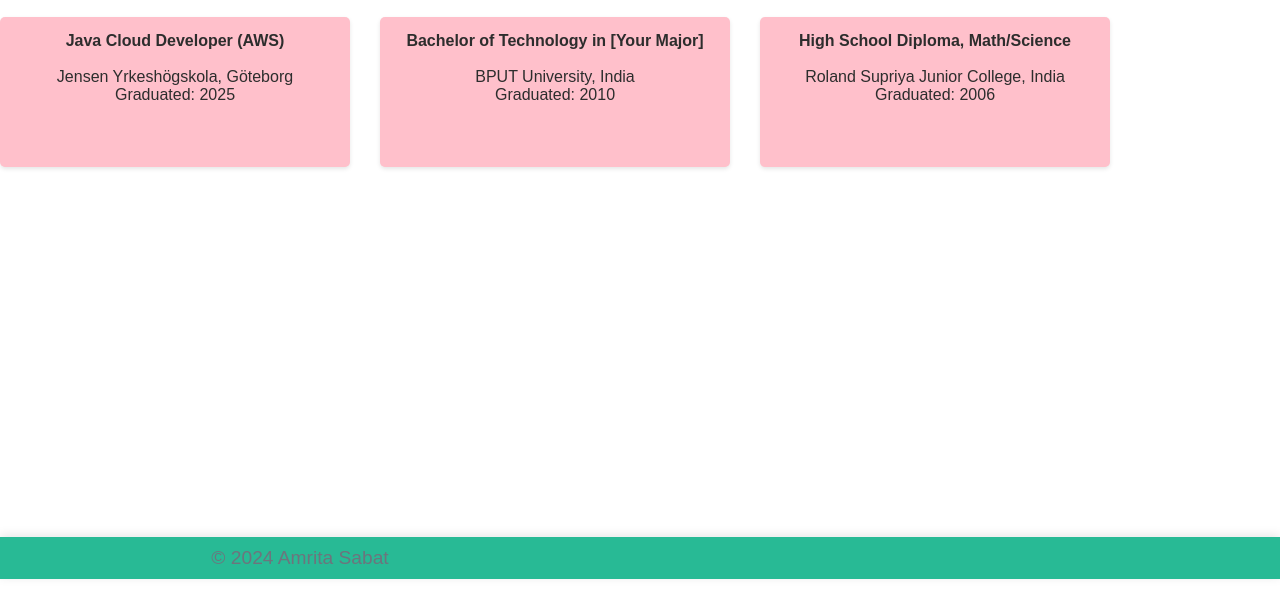
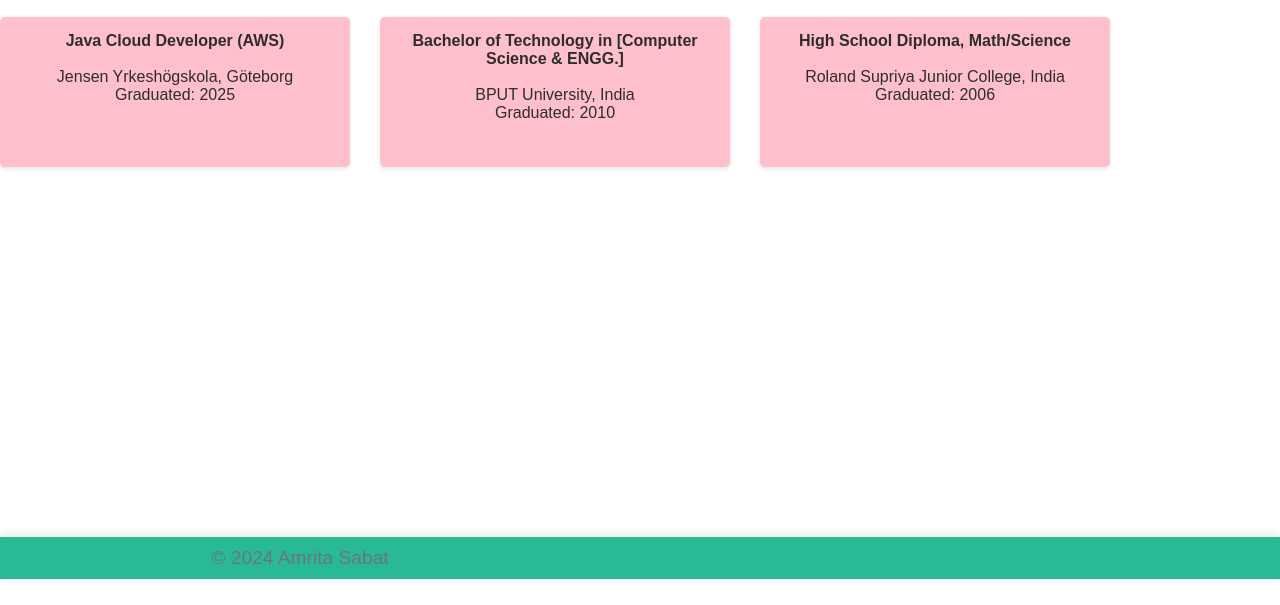
Before and after one commit to amrita123sabat/amritasabat.github.io, a plain HTML site: page education.html in a window 1280 px wide. Shown: the part 195-800 px from the top of the page. Drawn offline with Linux system fonts and the light colour scheme; files whose address does not match are found by name.

Commit message:
Update education.html with necessary changes

```diff
--- a/education.html
+++ b/education.html
@@ -29,7 +29,7 @@
                         Graduated: 2025
                     </li>
                     <li>
-                        <strong>Bachelor of Technology in [Your Major]</strong><br>
+                        <strong>Bachelor of Technology in [Computer Science & ENGG.]</strong><br>
                         BPUT University, India<br>
                         Graduated: 2010
                     </li>
```
